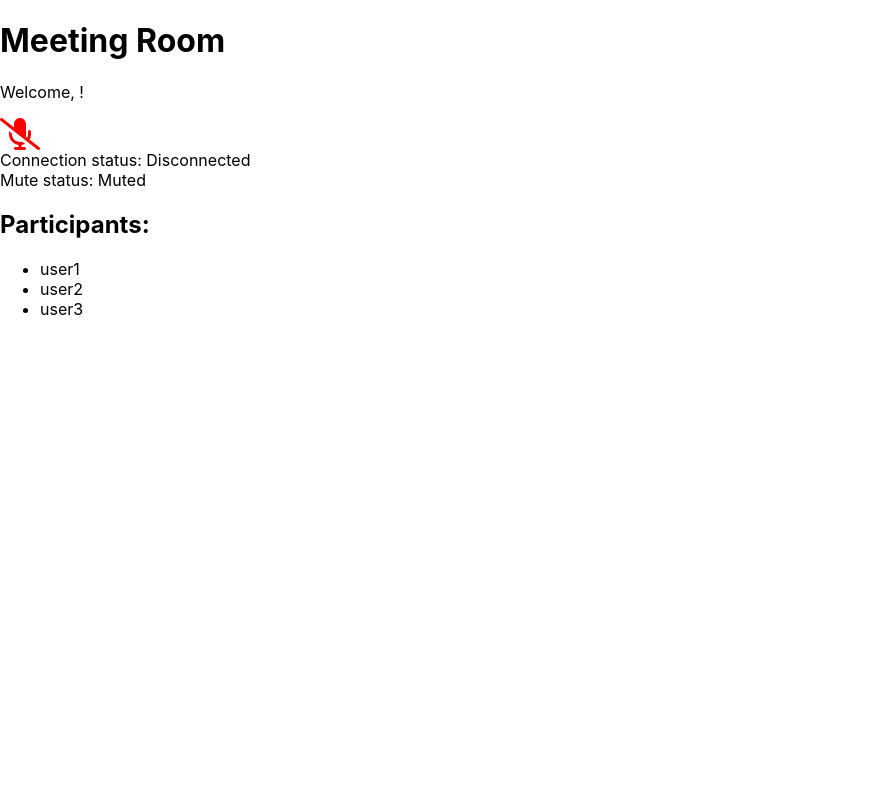
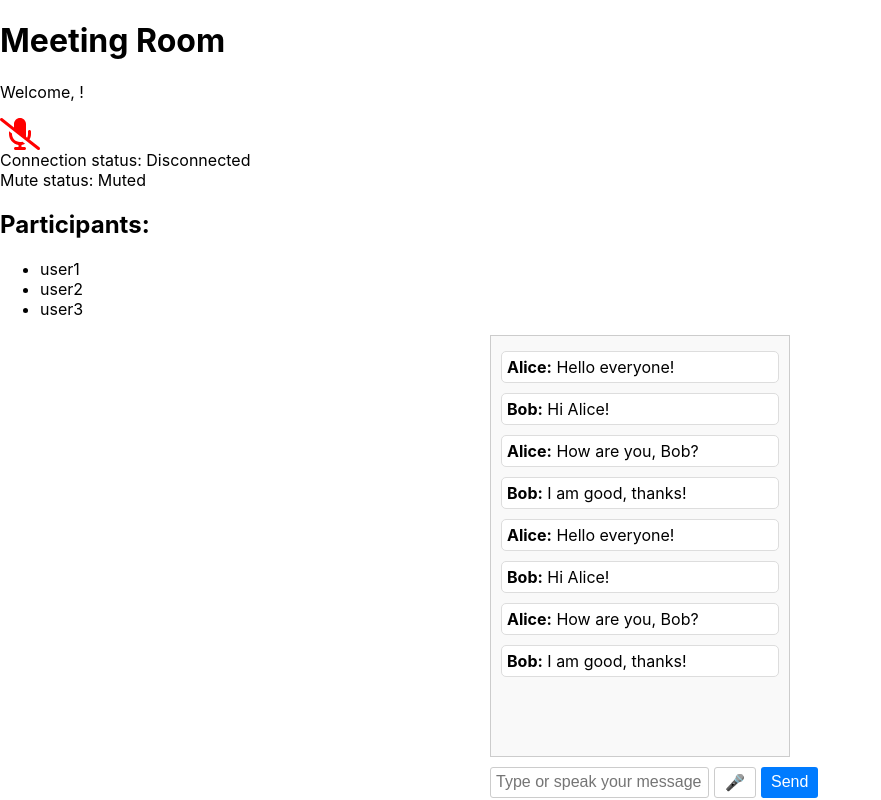
Before and after one commit to Kasyap-R/THack_Mafia, a React (Create React App) app in the folder frontend/: page / in a window 1280 px wide. Shown: the whole page, without its empty margins (0-881 px from the left). Built offline with nearby package versions, Linux system fonts and the light colour scheme; no server answers.

Commit message:
Added speech to text

```diff
--- /dev/null
+++ b/frontend/src/components/ChatBoxComponent.tsx
@@ -0,0 +1,144 @@
+import React, { useState, useEffect } from "react";
+import { Chat, useMeetingStore } from "../stores/MeetingStore";
+
+const ChatBoxComponent: React.FC = () => {
+  const chatHistory = useMeetingStore((state) => state.chatHistory);
+  const updateChatHistory = useMeetingStore((state) => state.updateChatHistory);
+  const [inputText, setInputText] = useState<string>("");
+  const [isListening, setIsListening] = useState<boolean>(false);
+
+  useEffect(() => {
+    // Add initial chat messages if chatHistory is empty
+    if (chatHistory.length === 0) {
+      const initialChats: Chat[] = [
+        { user: "Alice", message: "Hello everyone!" },
+        { user: "Bob", message: "Hi Alice!" },
+        { user: "Alice", message: "How are you, Bob?" },
+        { user: "Bob", message: "I am good, thanks!" },
+      ];
+      initialChats.forEach((chat) => updateChatHistory(chat));
+    }
+  }, [chatHistory.length, updateChatHistory]);
+
+  useEffect(() => {
+    const SpeechRecognition =
+      (window as any).SpeechRecognition ||
+      (window as any).webkitSpeechRecognition;
+    const recognition = new SpeechRecognition();
+
+    recognition.onresult = (e: any) => {
+      const transcript = inputText + " " + e.results[0][0].transcript;
+      setInputText(transcript);
+      setIsListening(false);
+    };
+
+    recognition.onend = () => setIsListening(false);
+
+    if (isListening) {
+      recognition.start();
+    } else {
+      recognition.stop();
+    }
+
+    return () => recognition.abort();
+  }, [isListening]);
+
+  const handleSubmit = (e: React.FormEvent) => {
+    e.preventDefault();
+    if (inputText.trim()) {
+      updateChatHistory({ user: "User", message: inputText.trim() });
+      setInputText("");
+    }
+  };
+
+  return (
+    <div style={styles.container}>
+      <div style={styles.chatBox}>
+        {chatHistory.map((chat: Chat, index: number) => (
+          <div key={index} style={styles.chatMessage}>
+            <strong>{chat.user}:</strong> {chat.message}
+          </div>
+        ))}
+      </div>
+      <form onSubmit={handleSubmit} style={styles.inputContainer}>
+        <input
+          type="text"
+          value={inputText}
+          onChange={(e) => setInputText(e.target.value)}
+          style={styles.input}
+          placeholder="Type or speak your message..."
+        />
+        <button
+          type="button"
+          onClick={() => setIsListening(!isListening)}
+          style={{
+            ...styles.micButton,
+            backgroundColor: isListening ? "#ff4444" : "transparent",
+          }}
+        >
+          🎤
+        </button>
+        <button type="submit" style={styles.sendButton}>
+          Send
+        </button>
+      </form>
+    </div>
+  );
+};
+
+const styles: { [key: string]: React.CSSProperties } = {
+  container: {
+    maxWidth: "300px",
+    margin: "0 auto",
+  },
+  chatBox: {
+    border: "1px solid #ccc",
+    padding: "10px",
+    height: "400px",
+    overflowY: "scroll",
+    display: "flex",
+    flexDirection: "column",
+    backgroundColor: "#f9f9f9",
+  },
+  chatMessage: {
+    border: "1px solid #ddd",
+    borderRadius: "5px",
+    padding: "5px",
+    margin: "5px 0",
+    backgroundColor: "#fff",
+    whiteSpace: "pre-wrap",
+    wordWrap: "break-word",
+  },
+  inputContainer: {
+    display: "flex",
+    marginTop: "10px",
+  },
+  input: {
+    flex: 1,
+    padding: "5px",
+    fontSize: "16px",
+    border: "1px solid #ccc",
+    borderRadius: "3px",
+  },
+  micButton: {
+    padding: "5px 10px",
+    marginLeft: "5px",
+    backgroundColor: "transparent",
+    border: "1px solid #ccc",
+    borderRadius: "3px",
+    cursor: "pointer",
+    fontSize: "16px",
+  },
+  sendButton: {
+    padding: "5px 10px",
+    marginLeft: "5px",
+    backgroundColor: "#007bff",
+    color: "white",
+    border: "none",
+    borderRadius: "3px",
+    cursor: "pointer",
+    fontSize: "16px",
+  },
+};
+
+export default ChatBoxComponent;
--- a/frontend/src/config/api.ts
+++ b/frontend/src/config/api.ts
@@ -1,4 +1,4 @@
-const HOST_URL = process.env.REACT_APP_HOST_URL;
+const HOST_URL = `http://${process.env.REACT_APP_HOST_URL}`;
 const AUTH_URL = `${HOST_URL}:8000/auth`;
 const AUDIO_URL = `${HOST_URL}:7500`;
 
--- a/frontend/src/pages/Login.tsx
+++ b/frontend/src/pages/Login.tsx
@@ -45,6 +45,10 @@ const Login = () => {
 
     setPage(Page.MEETING);
   }
+
+  function areCredentialsWhitespace() {
+    return password.trim().length === 0 || username.trim().length === 0;
+  }
   return (
     <div style={{ padding: "20px" }}>
       <h2>Create your account</h2>
--- a/frontend/src/pages/Meeting.tsx
+++ b/frontend/src/pages/Meeting.tsx
@@ -1,6 +1,7 @@
 import React, { useEffect, useState } from "react";
 import { useUserStore } from "../stores/UserStore";
 import AudioComponent from "../components/AudioComponent";
+import ChatBoxComponent from "../components/ChatBoxComponent";
 
 interface User {
   user_id: string;
@@ -28,6 +29,7 @@ const Meeting = () => {
           <li key={participant}>{participant}</li>
         ))}
       </ul>
+      <ChatBoxComponent />
     </div>
   );
 };
--- a/frontend/src/services/authService.ts
+++ b/frontend/src/services/authService.ts
@@ -15,6 +15,7 @@ export interface AuthUserResponse {
 
 export const auth= {
     login: async (credentials: UserCredentials): Promise<AuthUserResponse> => {
+        console.log(API_ENDPOINTS.AUTH.LOGIN);
         const url = `${API_ENDPOINTS.AUTH.LOGIN}/${credentials.username}/${credentials.password}`;
         const response = await fetch(url, {
             method: 'GET',
--- /dev/null
+++ b/frontend/src/stores/MeetingStore.ts
@@ -0,0 +1,26 @@
+import { create } from 'zustand';
+
+export interface User {
+    name: string,
+}
+
+export interface Chat {
+    user: string,
+    message: string,
+}
+
+interface MeetingState {
+    users: User[],
+    images: any[],
+    chatHistory: Chat[],
+    updateChatHistory: (chat: Chat) => void;
+}
+
+export const useMeetingStore = create<MeetingState>((set) => ({
+    users: [],
+    images: [],
+    chatHistory: [],
+    updateChatHistory: (chat: Chat) => set((state) => ({
+        chatHistory: [...state.chatHistory, chat]
+    })),
+}));
```
